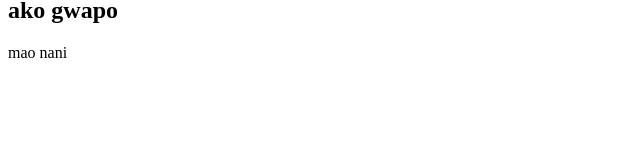
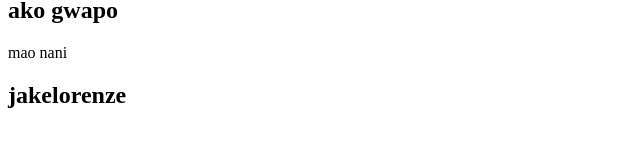
Before and after one commit to jakelorrenzesabal/jakerepo, a plain HTML site: page index.html in a window 1280 px wide. Shown: the part 121-268 px from the top of the page, without its empty margins (0-640 px from the left). Drawn offline with Linux system fonts and the light colour scheme.

Commit message:
add name

```diff
--- a/index.html
+++ b/index.html
@@ -10,5 +10,6 @@
  <h2>ako gwapo </h2>
 
 <p> mao nani </p>
+<h2> jakelorenze</h2>
 </body>
 </html>
```
